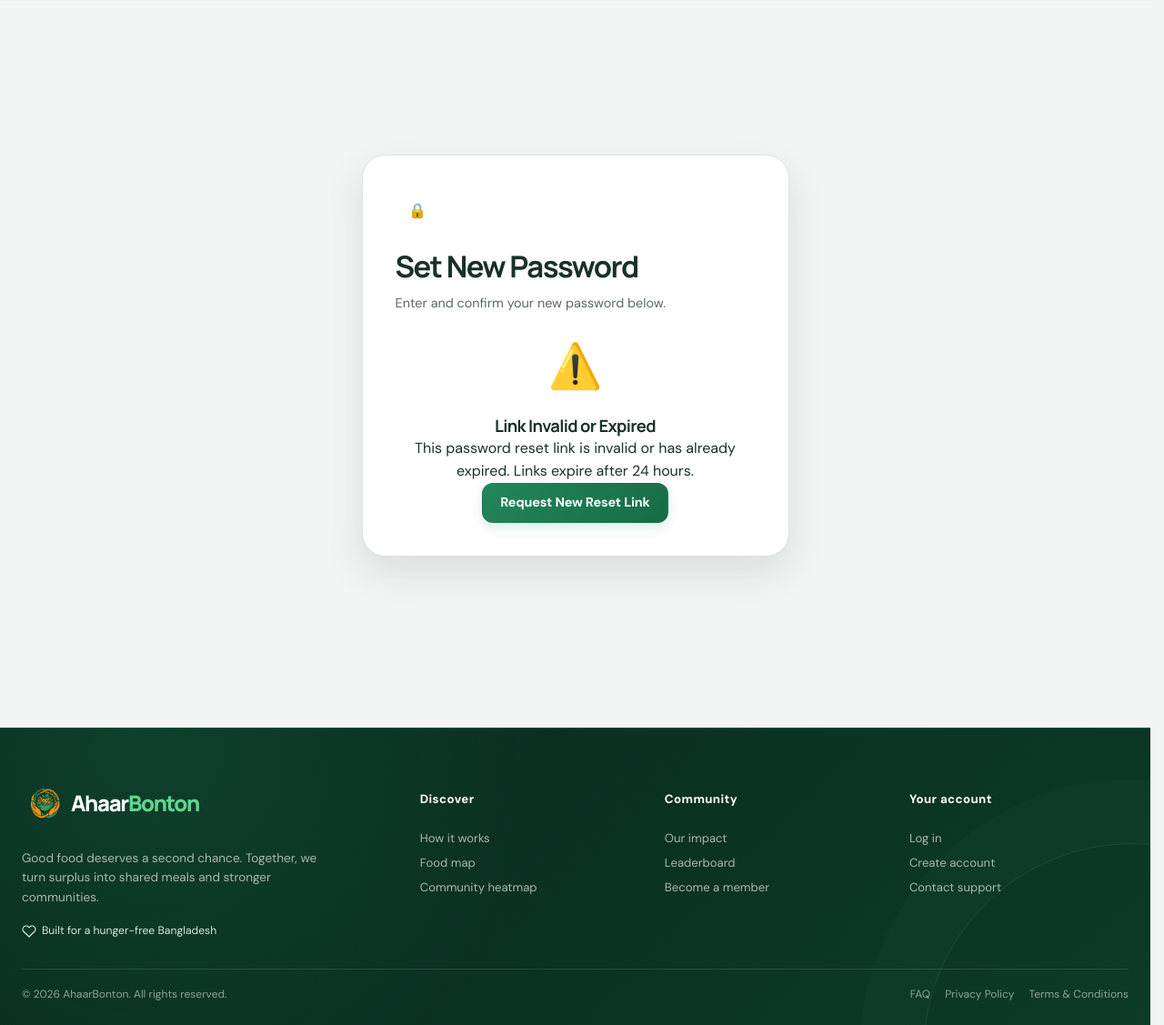
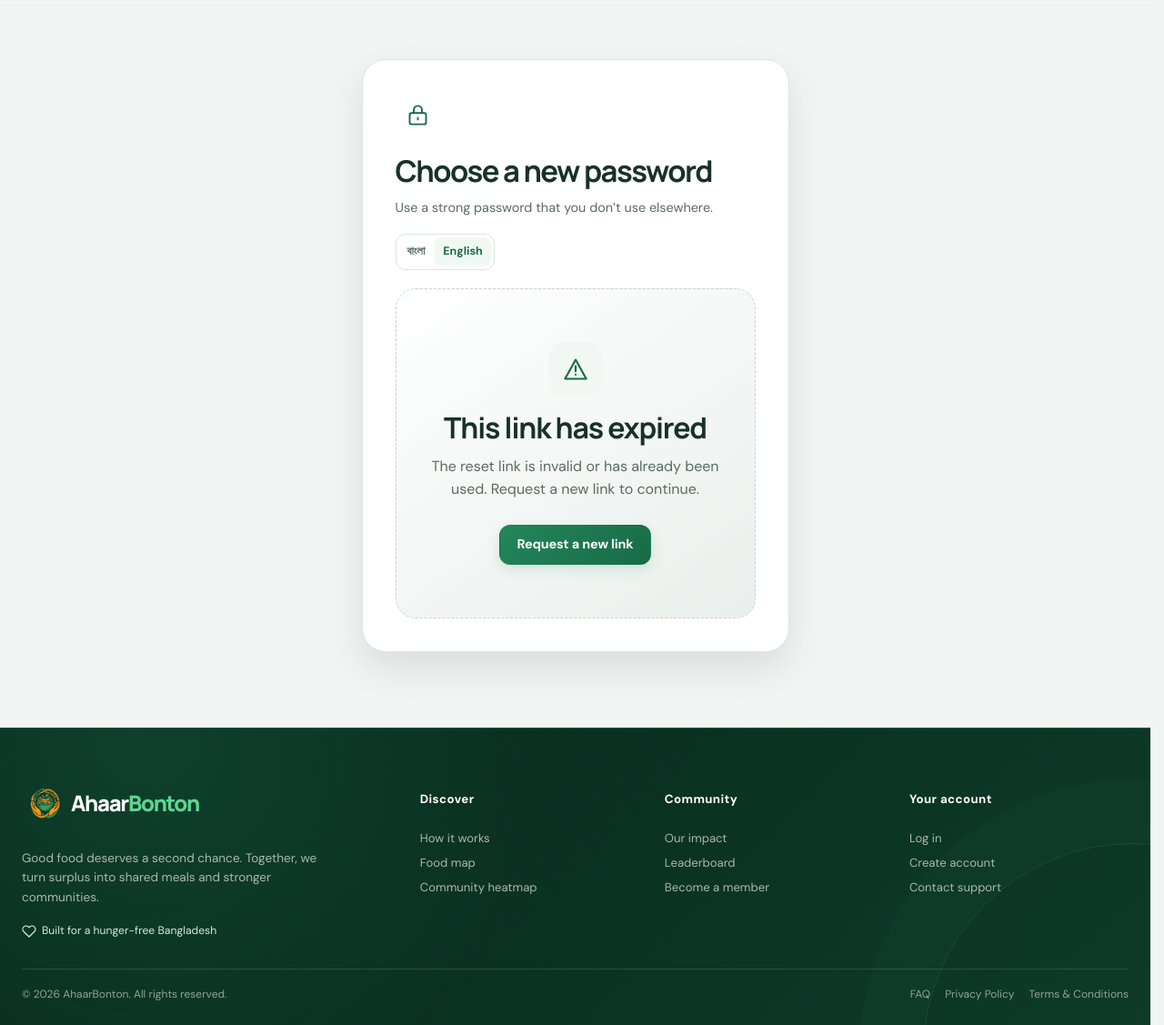
Before and after one commit to TajkirHossen-14/Ahaar_Bonton, a Django app: page /reset/1/1/ in a window 1280 px wide. Shown: the part 81-1208 px from the top of the page at 91% size. Run offline with Django 5.2, Linux system fonts and the light colour scheme.

Commit message:
feat(auth): localize password reset form

```diff
--- a/templates/auth/password_reset_confirm.html
+++ b/templates/auth/password_reset_confirm.html
@@ -1,80 +1,46 @@
 {% extends 'base.html' %}
-{% block title %}Set New Password{% endblock %}
+{% load i18n %}
+{% block page_title %}{% trans "Choose a new password" %} - {{ brand_name }}{% endblock %}
+
 {% block content %}
-<section class="auth-wrapper auth-reset-confirm">
-    <div class="card auth-card">
+<section class="auth-wrapper">
+    <div class="auth-card">
         <header class="auth-header">
-            <div class="auth-logo">&#128274;</div>
-            <h2>Set New Password</h2>
-            <p>Enter and confirm your new password below.</p>
+            <div class="auth-logo"><svg aria-hidden="true"><use href="#i-lock"/></svg></div>
+            <h1>{% trans "Choose a new password" %}</h1>
+            <p>{% trans "Use a strong password that you don’t use elsewhere." %}</p>
+            {% include 'partials/language_switcher.html' %}
         </header>
-
         {% if validlink %}
-            <form method="post">
+            <form method="post" novalidate data-enhanced-form>
                 {% csrf_token %}
-
+                <div class="form-summary hidden" data-form-summary role="alert" tabindex="-1"></div>
+                {% if form.non_field_errors %}<div class="alert alert-error" role="alert">{{ form.non_field_errors }}</div>{% endif %}
                 <div class="form-group">
-                    <label for="new_password1">New Password</label>
-                    <div class="password-wrapper">
-                        <input
-                            type="password"
-                            id="new_password1"
-                            name="new_password1"
-                            placeholder="Enter new password"
-                            required
-                        >
-                        <button
-                            class="password-toggle"
-                            type="button"
-                            aria-label="Show password"
-                            aria-pressed="false"
-                            onclick="togglePass('new_password1', this)"
-                        >
-                            <span class="eye-icon" aria-hidden="true">&#128065;</span>
-                        </button>
+                    <label for="id_new_password1">{% trans "New password" %}</label>
+                    <div class="password-field">
+                        <input type="password" id="id_new_password1" name="new_password1" autocomplete="new-password" required>
+                        <button type="button" class="password-toggle" data-target="id_new_password1" aria-label="{% trans 'Show password' %}" aria-pressed="false"><svg class="icon" aria-hidden="true"><use href="#i-eye"/></svg></button>
                     </div>
-                    {% if form.new_password1.errors %}
-                        <p class="location-error">{{ form.new_password1.errors.0 }}</p>
-                    {% endif %}
+                    {% if form.new_password1.help_text %}<p class="form-hint">{{ form.new_password1.help_text }}</p>{% endif %}
+                    {{ form.new_password1.errors }}
                 </div>
-
                 <div class="form-group">
-                    <label for="new_password2">Confirm New Password</label>
-                    <div class="password-wrapper">
-                        <input
-                            type="password"
-                            id="new_password2"
-                            name="new_password2"
-                            placeholder="Repeat new password"
-                            required
-                        >
-                        <button
-                            class="password-toggle"
-                            type="button"
-                            aria-label="Show password"
-                            aria-pressed="false"
-                            onclick="togglePass('new_password2', this)"
-                        >
-                            <span class="eye-icon" aria-hidden="true">&#128065;</span>
-                        </button>
+                    <label for="id_new_password2">{% trans "Confirm new password" %}</label>
+                    <div class="password-field">
+                        <input type="password" id="id_new_password2" name="new_password2" autocomplete="new-password" required>
+                        <button type="button" class="password-toggle" data-target="id_new_password2" aria-label="{% trans 'Show password' %}" aria-pressed="false"><svg class="icon" aria-hidden="true"><use href="#i-eye"/></svg></button>
                     </div>
-                    {% if form.new_password2.errors %}
-                        <p class="location-error">{{ form.new_password2.errors.0 }}</p>
-                    {% endif %}
+                    {{ form.new_password2.errors }}
                 </div>
-
-                <button type="submit" class="btn btn-primary btn-full btn-lg">Reset Password</button>
+                <button type="submit" class="btn btn-primary btn-lg btn-full">{% trans "Update password" %} <svg class="icon" aria-hidden="true"><use href="#i-check"/></svg></button>
             </form>
         {% else %}
-            <div style="text-align:center;">
-                <div style="font-size:3rem; margin-bottom:1rem;">&#9888;&#65039;</div>
-                <h3>Link Invalid or Expired</h3>
-                <p style="color:var(--muted);">
-                    This password reset link is invalid
-                    or has already expired. Links expire after
-                    24 hours.
-                </p>
-                <a class="btn btn-primary" href="{% url 'password_reset' %}">Request New Reset Link</a>
+            <div class="empty-state">
+                <div class="empty-icon"><svg class="icon icon-lg" aria-hidden="true"><use href="#i-alert"/></svg></div>
+                <h2>{% trans "This link has expired" %}</h2>
+                <p>{% trans "The reset link is invalid or has already been used. Request a new link to continue." %}</p>
+                <a class="btn btn-primary mt-2" href="{% url 'password_reset' %}">{% trans "Request a new link" %}</a>
             </div>
         {% endif %}
     </div>
```
